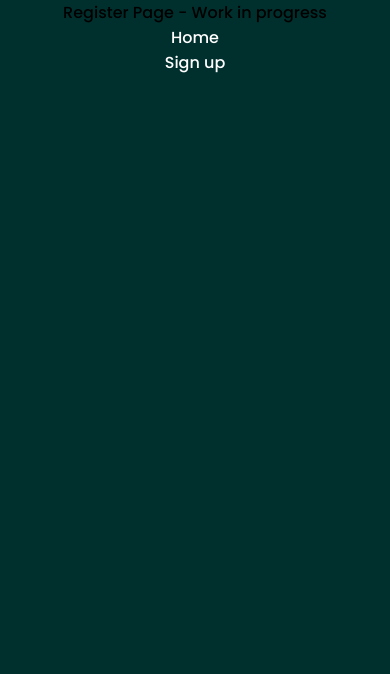
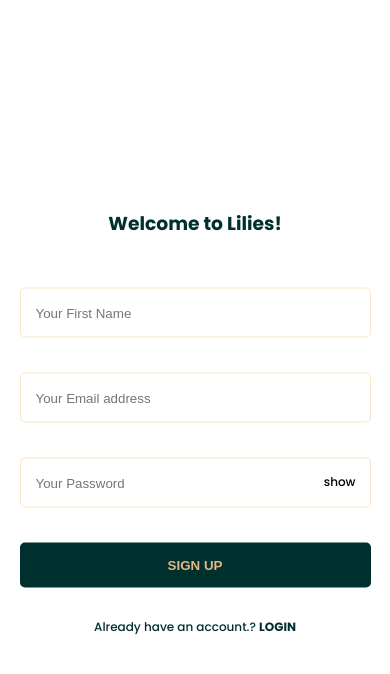
Before and after one commit to Timmystroge/food-app, a React (Create React App) app: page /signup in a window 390 px wide. Shown: the top 674 px of the page. Built offline with nearby package versions, Linux system fonts and the light colour scheme.

Commit message:
Login, Register, forgot password page all done, 80% features done

```diff
--- a/src/App.js
+++ b/src/App.js
@@ -4,6 +4,7 @@ import { BrowserRouter as Router, Routes, Route } from "react-router-dom";
 import LandingPage from "./Components/Pages/LandingPage";
 import RegisterPage from "./Components/Pages/RegisterPage";
 import LoginPage from "./Components/Pages/LoginPage";
+import Forgotpassword from "./Components/Pages/Forgotpassword";
 
 function App() {
   return (
@@ -13,6 +14,7 @@ function App() {
           <Route exact path="/" element={<LandingPage />}></Route>
           <Route exact path="/login" element={<LoginPage />}></Route>
           <Route exact path="/signup" element={<RegisterPage />}></Route>
+          <Route exact path="/forgotpassword" element={<Forgotpassword />}></Route>
         </Routes>
       </Router>
     </div>
--- /dev/null
+++ b/src/Components/Pages/Forgotpassword.js
@@ -0,0 +1,56 @@
+import React, { useEffect } from "react";
+import { Link } from "react-router-dom";
+import loginbg from "../../assets/img/loginbg.svg";
+import { ValidateEmail } from "../../assets/script/Main";
+
+const Forgotpassword = () => {
+  // emailValidation
+  useEffect(() => {
+    ValidateEmail(document.querySelector("#forgotpasswordform"));
+  }, []);
+
+  return (
+    <div>
+      <main>
+        <div className="loginpage">
+          <div className="loginbgimage">
+            <img src={loginbg} alt="loginbgimage" className="login-img" />
+          </div>
+          <div className="login">
+            <div className="login-wrapper">
+              <div className="loginheader">
+                <h3>Enter Your Email!</h3>
+                <p>To Recover your password, Please provide your Email</p>
+              </div>
+              <form action="" className="loginform" id="forgotpasswordform">
+                <div className="validateemail">
+                  <span className="feedback"></span>
+                  <input
+                    type="email"
+                    name="email"
+                    id="email"
+                    placeholder="Your Email address"
+                    required
+                  />
+                </div>
+
+                <div className="loginbtnwrapper">
+                  <button type="submit" id="forgotpasswordbtn" disabled>
+                    SUBMIT
+                  </button>
+                </div>
+              </form>
+              <div className="other-login">
+                <p>
+                  Remember your password.? <Link to="/login">LOGIN</Link>
+                </p>
+              </div>
+            </div>
+          </div>
+        </div>
+      </main>
+    </div>
+  );
+};
+
+export default Forgotpassword;
--- a/src/Components/Pages/LandingPage.js
+++ b/src/Components/Pages/LandingPage.js
@@ -12,6 +12,7 @@ import Footer from "../reuseable/Footer";
 import Main from "../../assets/script/Main";
 
 const LandingPage = () => {
+  // links clicked
   const [message] = useState("This Page is not available yet!");
   const warning = () => {
     alert(message);
@@ -19,7 +20,6 @@ const LandingPage = () => {
   useEffect(() => {
     // getting emails from notify-form
     Main();
-
   }, []);
 
   return (
--- a/src/Components/Pages/LoginPage.js
+++ b/src/Components/Pages/LoginPage.js
@@ -1,27 +1,65 @@
-import React from "react";
+import React, { useState } from "react";
 import { Link } from "react-router-dom";
+import loginbg from "../../assets/img/loginbg.svg";
+import { ToggleShowHide } from "../../assets/script/Main";
 
 const LoginPage = () => {
+  //toggle show and hide password
+  const [toggleshowandhide] = useState(false);
+  const toggleText = () => {
+    if (!toggleshowandhide) {
+      ToggleShowHide();
+    }
+  };
   return (
     <div>
-      LoginPage - Work in progress
-      <div className="">
-        <div>
-          <img src="" alt="" />
+      <main>
+        <div className="loginpage">
+          <div className="loginbgimage">
+            <img src={loginbg} alt="loginbgimage" className="login-img" />
+          </div>
+          <div className="login">
+            <div className="login-wrapper">
+              <div className="loginheader">
+                <h3>Welcome Back!</h3>
+              </div>
+              <form action="" className="loginform" id="loginform">
+                <input
+                  type="email"
+                  name="email"
+                  id="email"
+                  placeholder="Your Email address"
+                  required
+                />
+                <div className="password">
+                  <span className="toggleText">
+                    <p className="toggleText2" onClick={toggleText}>
+                      show
+                    </p>
+                  </span>
+                  <input
+                    type="password"
+                    name="password"
+                    id="password"
+                    placeholder="Your Password"
+                    required
+                  />
+                </div>
+
+                <div className="loginbtnwrapper">
+                  <button type="submit" id="loginbtn" disabled>
+                    LOGIN
+                  </button>
+                </div>
+              </form>
+              <div className="others">
+                <Link to="/signup">Create an account</Link>
+                <Link to="/forgotpassword">Forgot Password</Link>
+              </div>
+            </div>
+          </div>
         </div>
-        <div>
-          <ul>
-            <li>
-              <Link to="/">Home</Link>
-            </li>
-
-            <li>
-              <Link to="/signup">Sign up</Link>
-            </li>
-          </ul>
-        </div>
-      </div>
-
+      </main>
     </div>
   );
 };
--- a/src/Components/Pages/RegisterPage.js
+++ b/src/Components/Pages/RegisterPage.js
@@ -1,23 +1,93 @@
-import React from 'react'
-import { Link } from 'react-router-dom'
+import React, { useState, useEffect } from "react";
+import { Link } from "react-router-dom";
+import registrationbg from "../../assets/img/registrationbg.svg";
+import { ToggleShowHide, ValidateEmail } from "../../assets/script/Main";
 
 const RegisterPage = () => {
+  // toggle show and hide password
+  const [toggleshowandhide] = useState(false);
+  const toggleText = () => {
+    if (!toggleshowandhide) {
+      ToggleShowHide();
+    }
+  };
+
+  // emailValidation
+  useEffect(() => {
+    ValidateEmail(document.querySelector("#registerform"));
+  }, []);
+
   return (
     <div>
-      Register Page - Work in progress
-      <div className="">
-          <ul>
-            <li>
-              <Link to="/">Home</Link>
-            </li>
+      <main>
+        <div className="loginpage">
+          <div className="loginbgimage">
+            <img
+              src={registrationbg}
+              alt="loginbgimage"
+              className="login-img"
+            />
+          </div>
+          <div className="login">
+            <div className="login-wrapper">
+              <div className="loginheader">
+                <h3>Welcome to Lilies!</h3>
+              </div>
+              <form
+                action=""
+                method="post"
+                className="loginform"
+                id="registerform"
+              >
+                <input
+                  type="text"
+                  name="name"
+                  id="name"
+                  placeholder="Your First Name"
+                  required
+                />
+                <div className="validateemail">
+                  <span className="feedback"></span>
+                  <input
+                    type="email"
+                    name="email"
+                    id="email"
+                    placeholder="Your Email address"
+                    required
+                  />
+                </div>
+                <div className="password">
+                  <span className="toggleText">
+                    <p className="toggleText2" onClick={toggleText}>
+                      show
+                    </p>
+                  </span>
+                  <input
+                    type="password"
+                    name="password"
+                    id="password"
+                    placeholder="Your Password"
+                    required
+                  />
+                </div>
 
-            <li>
-              <Link to="/signup">Sign up</Link>
-            </li>
-          </ul>
+                <div className="loginbtnwrapper">
+                  <button type="submit" id="registerbtn" disabled>
+                    SIGN UP
+                  </button>
+                </div>
+              </form>
+              <div className="other-login">
+                <p>
+                  Already have an account.? <Link to="/login">LOGIN</Link>
+                </p>
+              </div>
+            </div>
+          </div>
         </div>
+      </main>
     </div>
-  )
-}
+  );
+};
 
-export default RegisterPage
+export default RegisterPage;
--- a/src/assets/script/Main.js
+++ b/src/assets/script/Main.js
@@ -1,3 +1,4 @@
+// notify form @ landing page
 const Main = () => {
   let notifyForm = document.querySelector(".notify-form");
   const getDets = () => {
@@ -7,12 +8,51 @@ const Main = () => {
       let details = [{ email: userEmail, form: "Notify Form" }];
       localStorage.setItem(userEmail, JSON.stringify(details));
       console.log(userEmail);
-      alert('Success! We will notify you with this Email :)')
+      alert("Success! We will notify you with this Email :)");
       notifyForm.reset();
     });
   };
   getDets();
+};
 
+//toggle show and hide
+export const ToggleShowHide = () => {
+  let password = document.querySelector("#password");
+  let togglecontext = document.querySelector(".toggleText2");
+  if (password.getAttribute("type") === "password") {
+    password.setAttribute("type", "text");
+    togglecontext.textContent = "hide";
+  } else {
+    password.setAttribute("type", "password");
+    togglecontext.textContent = "show";
+  }
+};
+
+//validate email
+export const ValidateEmail = (formField) => {
+  let registerForm = formField;
+  let feedback = document.querySelector(".feedback");
+  registerForm.email.addEventListener("keyup", (e) => {
+    e.preventDefault();
+    let formEmail = registerForm.email.value;
+    if (formEmail.includes("@")) {
+      // console.log('valid');
+      feedback.style.color = "green";
+      feedback.textContent = "Valid";
+    } else {
+      // console.log('not valid');
+      feedback.style.color = "red";
+      feedback.textContent = "@ missing";
+    }
+  });
+};
+
+// copyrightYear
+export const CopyrightYear = () => {
+  const copy = document.querySelector(".year");
+  let now = new Date();
+  let year = now.getFullYear();
+  copy.textContent = year;
 };
 
 export default Main;
--- a/src/index.css
+++ b/src/index.css
@@ -117,7 +117,7 @@ a:hover {
 }
 .productImg:hover {
   cursor: pointer;
-  transform: scale(1.02)
+  transform: scale(1.02);
 }
 /* desc */
 .product-desc h2 {
@@ -149,10 +149,10 @@ a:hover {
   position: relative;
   margin-top: 22px;
 }
-.getapp img{
+.getapp img {
   transition: all 0.3s;
 }
-.getapp img:hover{
+.getapp img:hover {
   box-shadow: -3px 3px 8px rgba(0, 0, 0, 0.37);
 }
 .getapp .googleplay {
@@ -184,10 +184,10 @@ a:hover {
 .dishes-img-wrapper .dish-img {
   width: 100%;
 }
-.dishes-img-wrapper img{
+.dishes-img-wrapper img {
   transition: all 0.7s;
 }
-.dishes-img-wrapper img:hover{
+.dishes-img-wrapper img:hover {
   transform: rotate(10deg);
   cursor: pointer;
 }
@@ -341,6 +341,127 @@ a:hover {
 .socials ul a li {
   margin: 0 15px;
 }
+/* ? Login Page */
+.loginpage {
+  width: 100%;
+  height: 100vh;
+  display: flex;
+  flex-direction: row;
+  position: relative;
+  overflow: hidden;
+}
+.loginbgimage {
+  width: 100%;
+  height: 100vh;
+  background: rgb(255, 255, 255);
+}
+.login-img {
+  width: 100%;
+}
+.login {
+  width: 100%;
+  height: 100vh;
+  background: rgb(255, 255, 255);
+  position: relative;
+}
+.login-wrapper {
+  position: absolute;
+  width: 100%;
+  top: 50%;
+  left: 50%;
+  transform: translate(-50%, -50%);
+}
+.login-wrapper .loginheader {
+  margin: 0 0 50px 0;
+}
+.login-wrapper .loginheader h3 {
+  color: var(--mainColor);
+}
+.login-wrapper .loginheader p {
+  font-size: 12px;
+}
+.loginform {
+  position: relative;
+  margin: 0 auto;
+  max-width: 65%;
+}
+.loginform input {
+  display: block;
+  margin: 0 0 35px auto;
+  width: 100%;
+  height: 50px;
+  padding: 12px 73px 12px 15px;
+  outline: none;
+  border: 1px solid rgba(251, 221, 187, 0.79);
+  background: rgba(255, 255, 255, 0.83);
+  border-radius: 5px;
+}
+.password,
+.validateemail {
+  position: relative;
+}
+.password span{
+  position: absolute;
+  right: 15px;
+  top: 15px;
+  font-size: 12px;
+  background: rgb(255, 255, 255);
+}
+
+.validateemail span {
+  position: absolute;
+  right: 15px;
+  top: 18px;
+  font-size: 10px;
+  /* background: rgb(255, 255, 255); */
+}
+.validateemail .feedback {
+  color: red;
+}
+.loginbtnwrapper button {
+  display: block;
+  width: 100%;
+  border: none;
+  outline: none;
+  background: var(--mainColor);
+  padding: 15px 0;
+  border-radius: 5px;
+  color: var(--textHeader);
+  font-weight: 700;
+  cursor: pointer;
+  transform: scale(1);
+  transition: transform 0.5s;
+  text-align: center;
+  margin-bottom: 30px;
+}
+.loginbtnwrapper button:hover {
+  transform: scale(0.99);
+}
+.others {
+  position: relative;
+  margin: 0 auto;
+  max-width: 65%;
+  display: flex;
+  justify-content: space-between;
+}
+.others a {
+  color: var(--mainColor);
+  font-size: 12px;
+}
+.others a:hover,
+.other-login p a:hover {
+  text-decoration: underline;
+}
+
+.other-login p{
+  color: var(--mainColor);
+  font-weight: lighter;
+  font-size: 12px;
+}
+.other-login p a {
+  color: var(--mainColor);
+  font-weight: 700;
+}
 
 /*? Bootstrap CLasses */
 .container {
@@ -398,6 +519,15 @@ a:hover {
   .socials ul a li {
     margin: 0 10px;
   }
+  /* ? Login Page */
+
+  .loginbgimage {
+    display: none;
+  }
+  .login-wrapper {
+    width:70%;
+  }
+
 }
 @media (max-width: 767px) {
   .container {
@@ -454,9 +584,6 @@ a:hover {
     right: 18px;
     color: white;
     cursor: pointer;
-    border: 1px solid rgba(255, 255, 255, 0.305);
-    padding: 2px 7px;
-    border-radius: 50%;
   }
 
   /*  */
@@ -566,6 +693,15 @@ a:hover {
   .copywrite-wrapper .copywrite h5 {
     width: 90%;
   }
+
+  /*? login form */
+  .login-wrapper {
+    width:80%;
+  }
+  .loginform,
+  .others {
+    max-width: 85%;
+  }
 }
 @media (max-width: 479px) {
   .product-desc h2 {
@@ -608,6 +744,12 @@ a:hover {
     margin: 0 auto;
     font-size: 16px;
   }
+  .login-wrapper {
+    width:100%;
+  }
+  .loginform {
+    max-width: 80%;
+  }
 }
 @media (max-width: 425px) {
   .product-desc h2 {
@@ -642,6 +784,11 @@ a:hover {
   }
   .footer-copywrite {
     padding: 20px 0px;
+  }
+  /* ? login */
+  .loginform,
+  .others {
+    max-width: 90%;
   }
 }
 @media (max-width: 375px) {
@@ -687,9 +834,13 @@ a:hover {
   .copywrite-wrapper .copywrite h5 {
     font-size: 14px;
   }
-
   .socials img {
     width: 30px;
+  }
+  /* ? login */
+  .loginform input {
+    display: block;
+    margin: 0 0 30px auto;
   }
 }
 @media (max-width: 320px) {
@@ -717,6 +868,12 @@ a:hover {
     width: 90%;
     font-size: 12px;
   }
+  /*? login  */
+  .others a,
+  .other-login p,
+  .login-wrapper .loginheader p {
+    font-size: 11px;
+  }
 }
 @media (max-width: 280px) {
 }
```
Also changed, not shown: src/Components/reuseable/Footer.js (+13 -10 lines), src/assets/img/registrationbg.svg (added), 1 other file (tests, documents, lock files or other folders).
